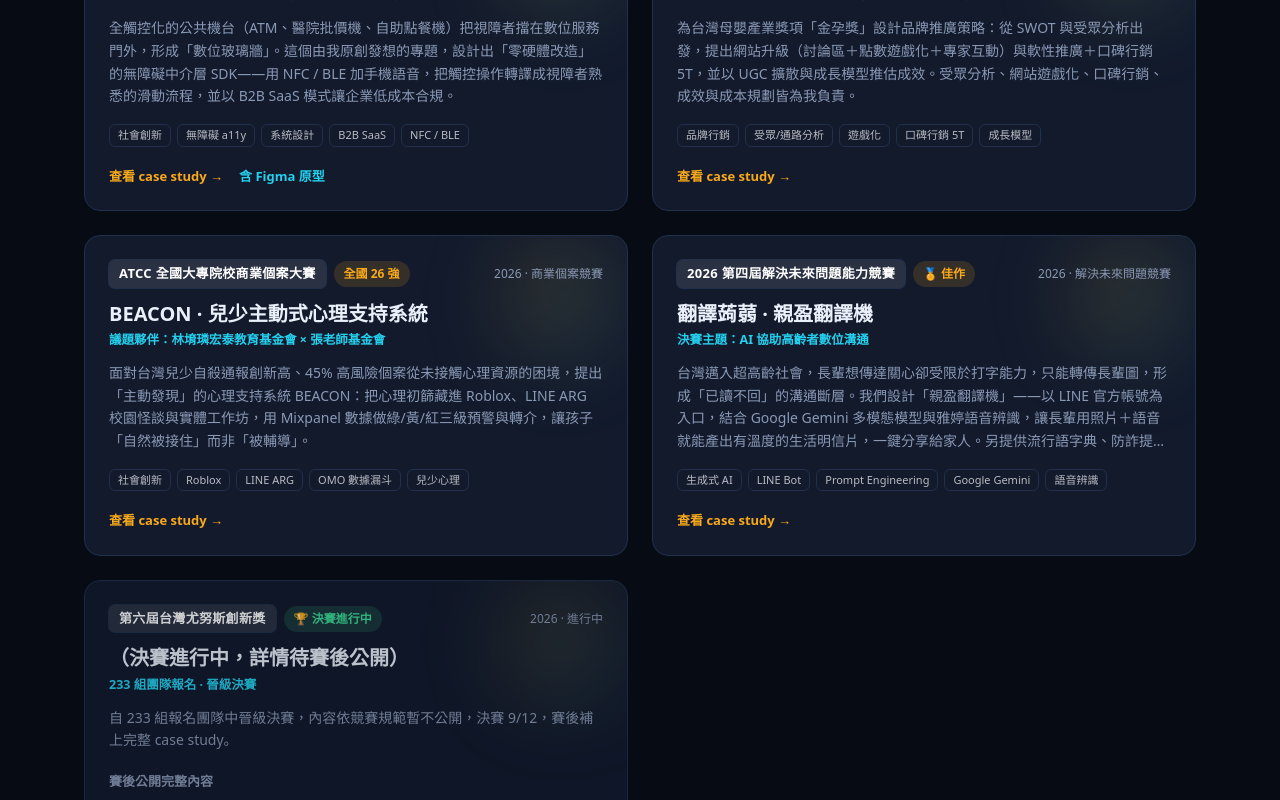
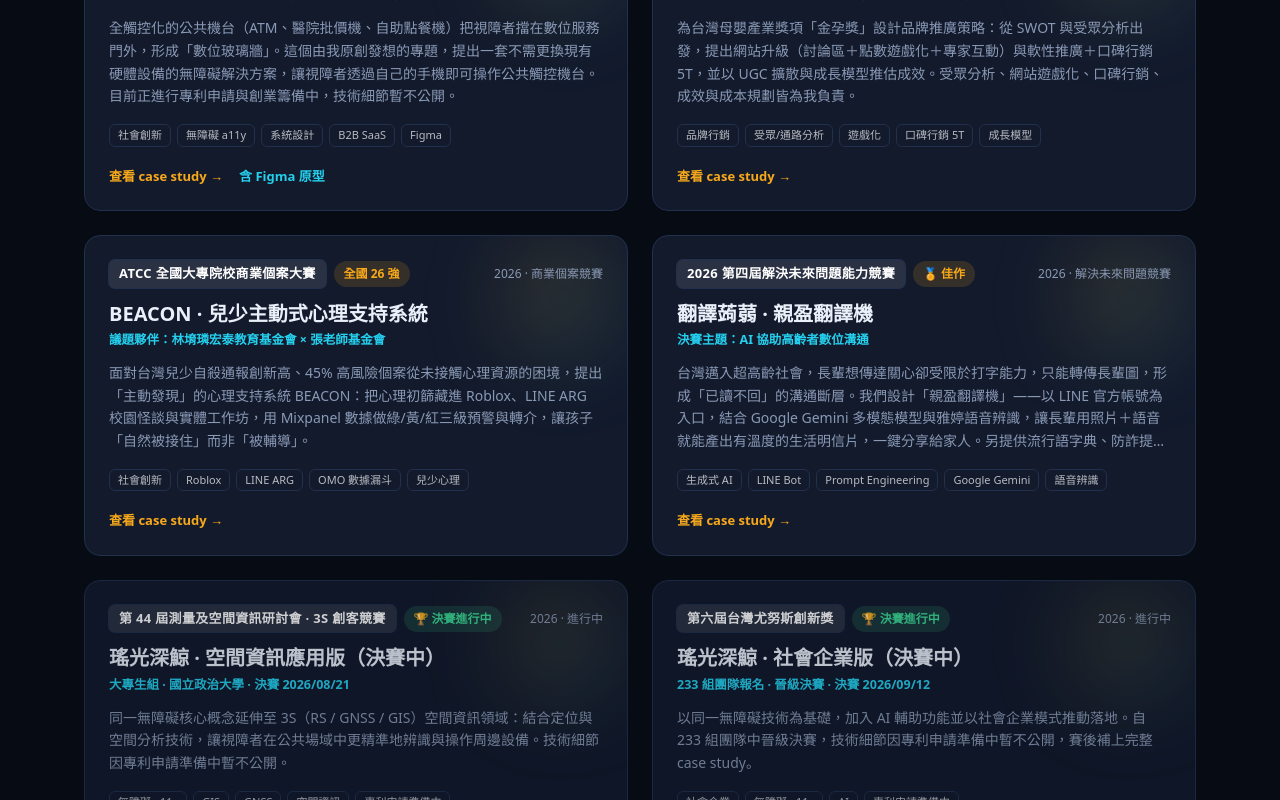
Before and after one commit to a96020183/ken-chui, a React (Vite) app: page / in a window 1280 px wide. Shown: the part 1460-2260 px from the top of the page. Built offline with nearby package versions, Linux system fonts and the light colour scheme.

Commit message:
feat: restructure 瑤光深鯨 entries — IP-protect, add 3S決賽, update尤努斯

```diff
--- a/src/data/profile.js
+++ b/src/data/profile.js
@@ -121,8 +121,8 @@ export const projects = [
     award: '🥉 第三名',
     period: '2026 · 跨域創新競賽',
     role: '原創發想 · 系統設計 · 商業模式 · 財務規劃 · Figma 原型',
-    summary: '全觸控化的公共機台（ATM、醫院批價機、自助點餐機）把視障者擋在數位服務門外，形成「數位玻璃牆」。這個由我原創發想的專題，設計出「零硬體改造」的無障礙中介層 SDK——用 NFC / BLE 加手機語音，把觸控操作轉譯成視障者熟悉的滑動流程，並以 B2B SaaS 模式讓企業低成本合規。',
-    tags: ['社會創新', '無障礙 a11y', '系統設計', 'B2B SaaS', 'NFC / BLE', 'Figma'],
+    summary: '全觸控化的公共機台（ATM、醫院批價機、自助點餐機）把視障者擋在數位服務門外，形成「數位玻璃牆」。這個由我原創發想的專題，提出一套不需更換現有硬體設備的無障礙解決方案，讓視障者透過自己的手機即可操作公共觸控機台。目前正進行專利申請與創業籌備中，技術細節暫不公開。',
+    tags: ['社會創新', '無障礙 a11y', '系統設計', 'B2B SaaS', 'Figma', '專利申請準備中'],
     cover: 'gradient-c',
     hasDemo: false,
     figma: 'https://www.figma.com/proto/UNB6G7wMXIzs8sDZh799IP/ALL?node-id=2103-4468&t=6OJriSNleSLe47ZQ-0&scaling=scale-down&content-scaling=fixed&page-id=2103%3A4467&starting-point-node-id=2103%3A4468',
@@ -173,14 +173,25 @@ export const projects = [
     hasDemo: false,
   },
   {
+    slug: '3s-2026',
+    ongoing: true,
+    host: '第 44 屆測量及空間資訊研討會 · 3S 創客競賽',
+    title: '瑤光深鯨 · 空間資訊應用版（決賽中）',
+    event: '大專生組 · 國立政治大學 · 決賽 2026/08/21',
+    award: '🏆 決賽進行中',
+    period: '2026 · 進行中',
+    summary: '同一無障礙核心概念延伸至 3S（RS / GNSS / GIS）空間資訊領域：結合定位與空間分析技術，讓視障者在公共場域中更精準地辨識與操作周邊設備。技術細節因專利申請準備中暫不公開。',
+    tags: ['無障礙 a11y', 'GIS', 'GNSS', '空間資訊', '專利申請準備中'],
+  },
+  {
     slug: 'yunus-2026',
     ongoing: true,
     host: '第六屆台灣尤努斯創新獎',
-    title: '（決賽進行中，詳情待賽後公開）',
-    event: '233 組團隊報名 · 晉級決賽',
+    title: '瑤光深鯨 · 社會企業版（決賽中）',
+    event: '233 組團隊報名 · 晉級決賽 · 決賽 2026/09/12',
     award: '🏆 決賽進行中',
     period: '2026 · 進行中',
-    summary: '自 233 組報名團隊中晉級決賽，內容依競賽規範暫不公開，決賽 9/12，賽後補上完整 case study。',
-    tags: [],
+    summary: '以同一無障礙技術為基礎，加入 AI 輔助功能並以社會企業模式推動落地。自 233 組團隊中晉級決賽，技術細節因專利申請準備中暫不公開，賽後補上完整 case study。',
+    tags: ['社會企業', '無障礙 a11y', 'AI', '專利申請準備中'],
   },
 ]
```
